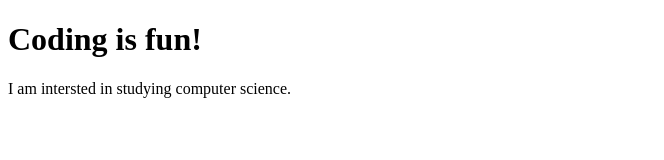
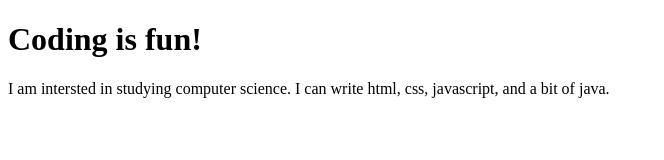
Before and after one commit to aschung01/git-practice, a plain HTML site: page index.html in a window 1280 px wide. Shown: the whole page, without its empty margins (0-664 px from the left). Drawn offline with Linux system fonts and the light colour scheme.

Commit message:
Commit no.3

```diff
--- a/index.html
+++ b/index.html
@@ -7,6 +7,10 @@
 </head>
 <body>
     <h1>Coding is fun!</h1>
-    <p>I am intersted in studying computer science.</p>
+    <p>
+        I am intersted in studying computer science.
+        I can write html, css, javascript, and a bit of java.
+    </p>
+
 </body>
 </html>
```
